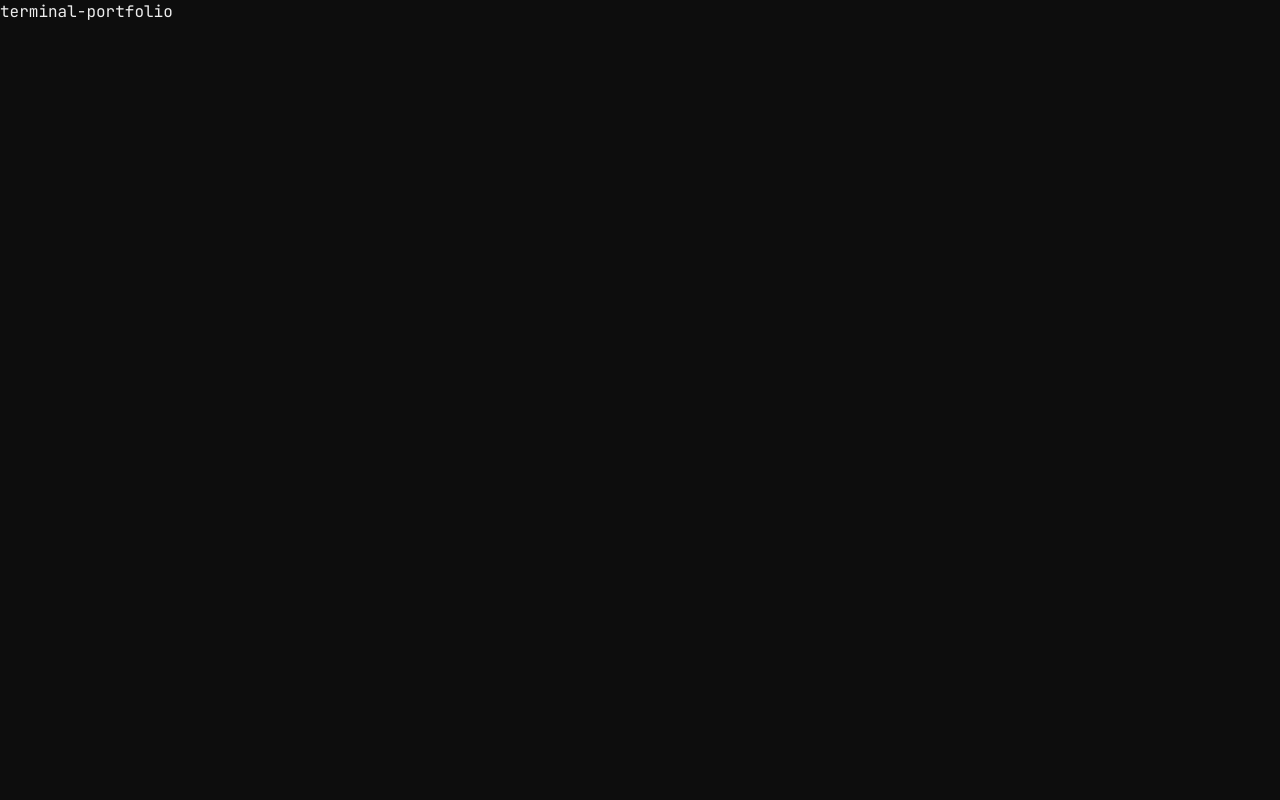
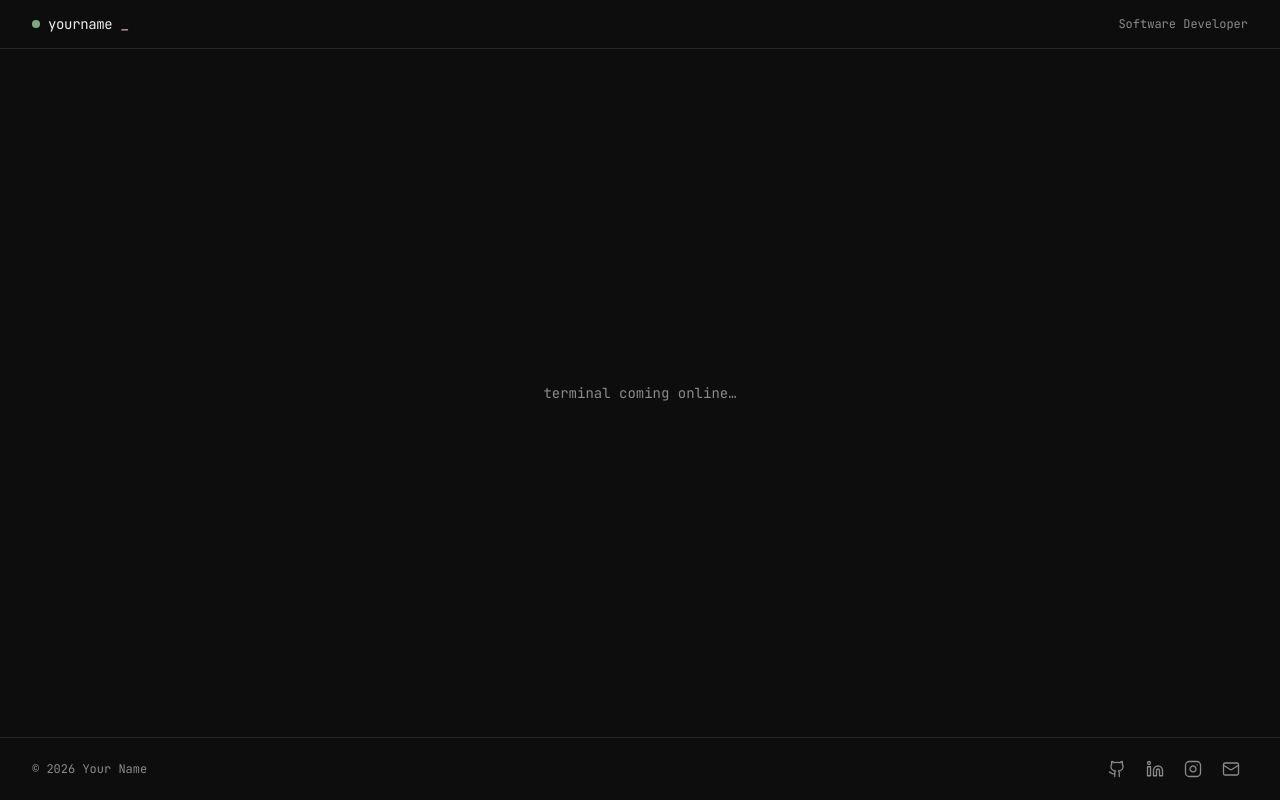
Before and after one commit to TrueBass/terminal-portfolio-website, a React (Vite) app: page / in a window 1280 px wide. Built offline with nearby package versions, Linux system fonts and the light colour scheme.

Commit message:
feat: app shell (header, footer, layout) with env-driven config

```diff
--- a/package.json
+++ b/package.json
@@ -10,6 +10,7 @@
     "typecheck": "tsc -b --noEmit"
   },
   "dependencies": {
+    "lucide-react": "^0.460.0",
     "react": "^18.3.1",
     "react-dom": "^18.3.1"
   },
--- a/src/App.tsx
+++ b/src/App.tsx
@@ -1,3 +1,16 @@
+import { Header } from "./components/Header";
+import { Footer } from "./components/Footer";
+
 export default function App() {
-  return <h1>terminal-portfolio</h1>;
+  return (
+    <div className="flex h-full flex-col bg-bg">
+      <Header />
+
+      <main className="grid min-h-0 flex-1 place-items-center p-4 sm:p-6 lg:p-8">
+        <p className="font-mono text-sm text-muted">terminal coming online…</p>
+      </main>
+
+      <Footer />
+    </div>
+  );
 }
--- /dev/null
+++ b/src/components/Footer.tsx
@@ -0,0 +1,34 @@
+import { Github, Linkedin, Instagram, Mail } from "lucide-react";
+import { config } from "../config";
+
+const links = [
+  config.socials.github && { label: "GitHub", href: config.socials.github, Icon: Github },
+  config.socials.linkedin && { label: "LinkedIn", href: config.socials.linkedin, Icon: Linkedin },
+  config.socials.instagram && { label: "Instagram", href: config.socials.instagram, Icon: Instagram },
+  config.email && { label: "Email", href: `mailto:${config.email}`, Icon: Mail },
+].filter(Boolean) as { label: string; href: string; Icon: typeof Github }[];
+
+export function Footer() {
+  return (
+    <footer className="flex items-center justify-between border-t border-border px-5 py-3.5 sm:px-8">
+      <span className="font-mono text-xs text-muted">
+        © {new Date().getFullYear()} {config.name}
+      </span>
+      <nav className="flex items-center gap-1">
+        {links.map(({ label, href, Icon }) => (
+          <a
+            key={label}
+            href={href}
+            target={href.startsWith("mailto:") ? undefined : "_blank"}
+            rel="noreferrer"
+            aria-label={label}
+            title={label}
+            className="rounded-md p-2 text-muted transition-colors hover:bg-elevated hover:text-accent focus:text-accent focus:outline-none focus-visible:ring-1 focus-visible:ring-accent-2"
+          >
+            <Icon size={18} strokeWidth={1.75} />
+          </a>
+        ))}
+      </nav>
+    </footer>
+  );
+}
--- /dev/null
+++ b/src/components/Header.tsx
@@ -0,0 +1,16 @@
+import { config } from "../config";
+
+export function Header() {
+  return (
+    <header className="flex items-center justify-between border-b border-border px-5 py-3.5 sm:px-8">
+      <a href="/" className="group flex items-center gap-2 font-mono text-sm tracking-tight">
+        <span className="inline-block h-2 w-2 rounded-full bg-accent group-hover:bg-accent-2 transition-colors" />
+        <span className="text-text">{config.logo}</span>
+        <span className="caret-blink text-accent-2">_</span>
+      </a>
+      {config.role && (
+        <span className="hidden font-mono text-xs text-muted sm:inline">{config.role}</span>
+      )}
+    </header>
+  );
+}
--- /dev/null
+++ b/src/config.ts
@@ -0,0 +1,31 @@
+// Single source of truth for scalar personal info, read from .env (VITE_* vars).
+// Edit values in `.env`, never here. Empty values are handled gracefully by the UI.
+
+const env = import.meta.env;
+
+const str = (v: unknown): string => (typeof v === "string" ? v.trim() : "");
+
+export const config = {
+  name: str(env.VITE_NAME) || "Your Name",
+  logo: str(env.VITE_LOGO) || str(env.VITE_NAME) || "~/portfolio",
+  role: str(env.VITE_ROLE),
+  bio: str(env.VITE_BIO),
+  location: str(env.VITE_LOCATION),
+  photo: str(env.VITE_PHOTO), // "" => card shows initials fallback
+  email: str(env.VITE_EMAIL),
+  socials: {
+    github: str(env.VITE_GITHUB),
+    linkedin: str(env.VITE_LINKEDIN),
+    instagram: str(env.VITE_INSTAGRAM),
+  },
+} as const;
+
+/** Initials derived from the name, for the photo fallback. */
+export const initials = config.name
+  .split(/\s+/)
+  .filter(Boolean)
+  .slice(0, 2)
+  .map((w) => w[0]?.toUpperCase() ?? "")
+  .join("");
+
+export type Config = typeof config;
```
Also changed, not shown: 1 other file (tests, documents, lock files or other folders).
